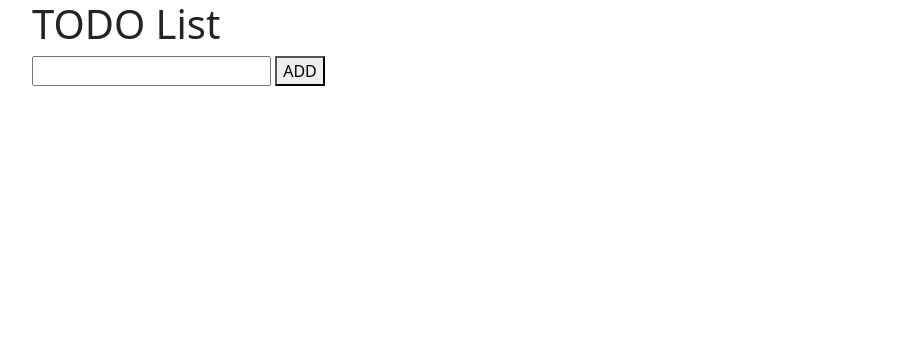
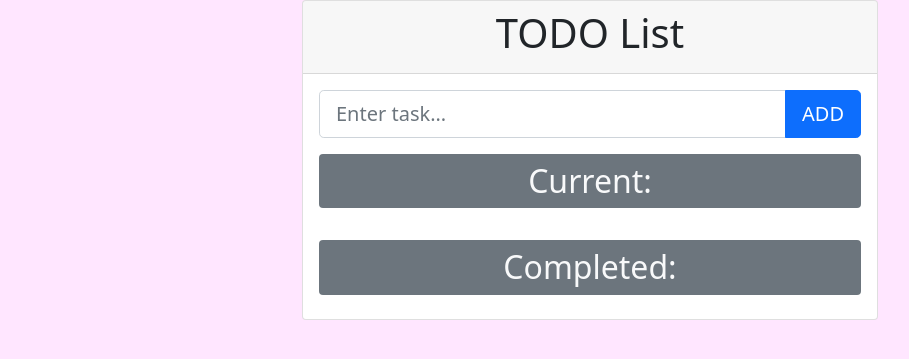
Before and after one commit to Aaltdes/aalt, a Django app: page /todo/ in a window 1280 px wide. Shown: the top 359 px of the page, without its empty margins (50-959 px from the left). Run offline with Django 3.2, Linux system fonts and the light colour scheme; data that the repository does not hold is empty; some libraries are stand-ins or nearby versions.

Commit message:
todolist - style: bg, center, color, icon

```diff
--- a/aalt/settings.py
+++ b/aalt/settings.py
@@ -120,3 +120,7 @@ USE_TZ = True
 # https://docs.djangoproject.com/en/3.1/howto/static-files/
 
 STATIC_URL = '/static/'
+
+STATICFILES_DIRS = [
+    BASE_DIR / "static",
+]
--- /dev/null
+++ b/static/css/style.css
@@ -0,0 +1,6 @@
+body{
+    background-color: #ffe6ff;
+}
+.container{
+    max-width: 600px;
+}
--- a/templates/todolist/base.html
+++ b/templates/todolist/base.html
@@ -1,3 +1,5 @@
+{% load static %}
+
 <!DOCTYPE html>
 <html lang="en">
 
@@ -7,6 +9,8 @@
     <link href="https://cdn.jsdelivr.net/npm/bootstrap@5.0.0-beta2/dist/css/bootstrap.min.css" rel="stylesheet"
           integrity="sha384-BmbxuPwQa2lc/FVzBcNJ7UAyJxM6wuqIj61tLrc4wSX0szH/Ev+nYRRuWlolflfl" crossorigin="anonymous">
 
+    <link rel="stylesheet" href="https://cdn.jsdelivr.net/npm/bootstrap-icons@1.3.0/font/bootstrap-icons.css">
+    <link rel="stylesheet" href="{% static 'css/style.css' %}">
 
     <title>
         TODO -
--- a/templates/todolist/index.html
+++ b/templates/todolist/index.html
@@ -5,29 +5,68 @@ Tasks
 {% endblock title %}
 
 {% block content %}
-    <h1>TODO List</h1>
+<div class="card">
 
+    <div class="card-header">
+        <h1 class="text-center">TODO List</h1>
+    </div>
+
+    <div class="card-body">
         <form method="post">
             <!-- avoid cross-site request forgery (CSRF) attacks -->
             {% csrf_token %}
 
+            <div class="input-group mb-3">
                 {{ task_form.title }}
 
-        <button type="submit">ADD</button>
+                <button type="submit" class="btn btn-primary btn-lg">ADD</button>
+            </div>
         </form>
 
-    <ol>
+        <h2 class="bg-secondary text-light py-2 rounded text-center">Current:</h2>
+
+        <ul class="list-group">
             {% for task in tasks %}
-            <li>
+                {% if task.completed != True %}
+                    <li class="list-group-item list-group-item-action">
+                        {{ task.title }}
+
+                        <div style="float: right;">
+                            <a href="{% url 'edit_task' task.id %}" class="btn btn-sm btn-secondary">
+                                <i class="bi bi-brush-fill"></i>
+                            </a>
+                            <a href="{% url 'delete_task' task.id %}" class="btn btn-sm btn-danger">
+                                <i class="bi bi-trash-fill"></i>
+                            </a>
+                        </div>
+                    </li>
+                {% endif %}
+            {% endfor %}
+        </ul>
+
+        <br>
+
+        <h2 class="bg-secondary text-light py-2 rounded text-center">Completed:</h2>
+
+        <ul class="list-group">
+            {% for task in tasks %}
                 {% if task.completed == True %}
-                    <strike>{{ task.title }}</strike>
-                {% else %}
+                    <li class="list-group-item list-group-item-action">
                         {{ task.title }}
+
+                        <div style="float: right;">
+                            <a href="{% url 'edit_task' task.id %}" class="btn btn-sm btn-secondary">
+                                <i class="bi bi-brush-fill"></i>
+                            </a>
+                            <a href="{% url 'delete_task' task.id %}" class="btn btn-sm btn-danger">
+                                <i class="bi bi-trash-fill"></i>
+                            </a>
+                        </div>
+                    </li>
                 {% endif %}
+            {% endfor %}
+        </ul>
+    </div>
 
-                | <a href="{% url 'edit_task' task.id %}">Edit</a>
-                | <a href="{% url 'delete_task' task.id %}">Delete</a>
-            </li>
-        {% endfor %}
-    </ol>
+</div>
 {% endblock content %}
--- a/todolist/forms.py
+++ b/todolist/forms.py
@@ -1,9 +1,27 @@
-from django.forms import ModelForm
+from django import forms
 
 from .models import Task
 
 
-class TaskForm(ModelForm):
+class TaskForm(forms.ModelForm):
     class Meta:
         model = Task
         fields = "__all__"
+
+    title = forms.CharField(
+        widget=forms.TextInput(
+            attrs={
+                "class": "form-control form-control-lg",
+                "placeholder": "Enter task...",
+            }
+        ),
+    )
+
+    completed = forms.CharField(
+        required=False,
+        widget=forms.CheckboxInput(
+            attrs={
+                "class": "form-check-input",
+            }
+        ),
+    )
```
Also changed, not shown: templates/todolist/edit_task.html (+19 -6 lines). Lines whose indentation alone changed are shown as unchanged.
